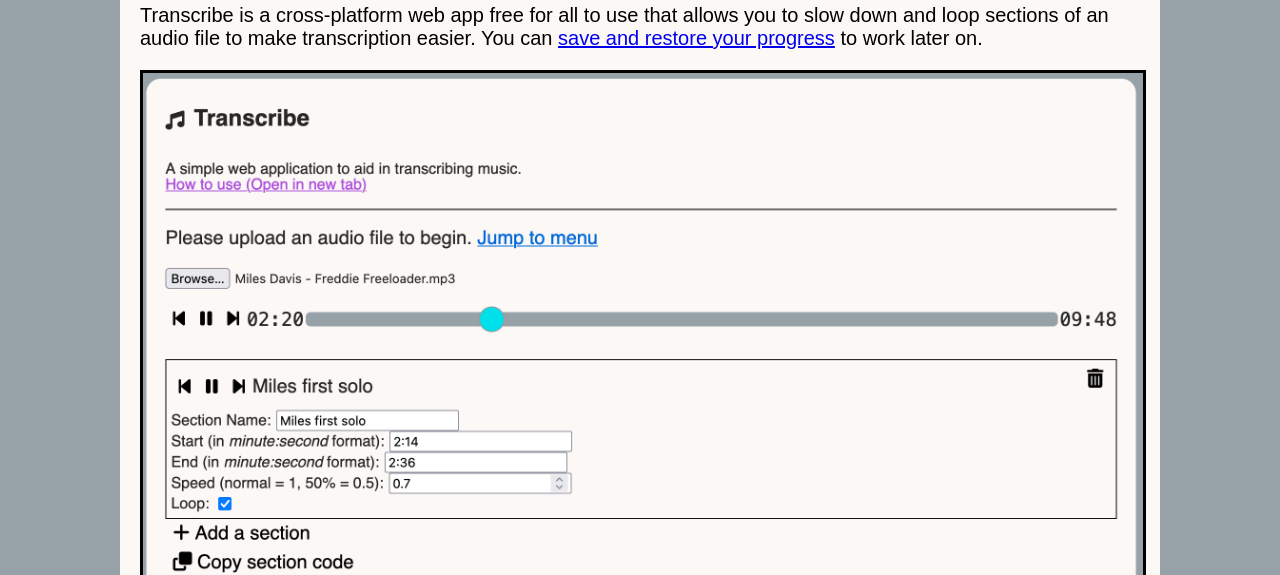
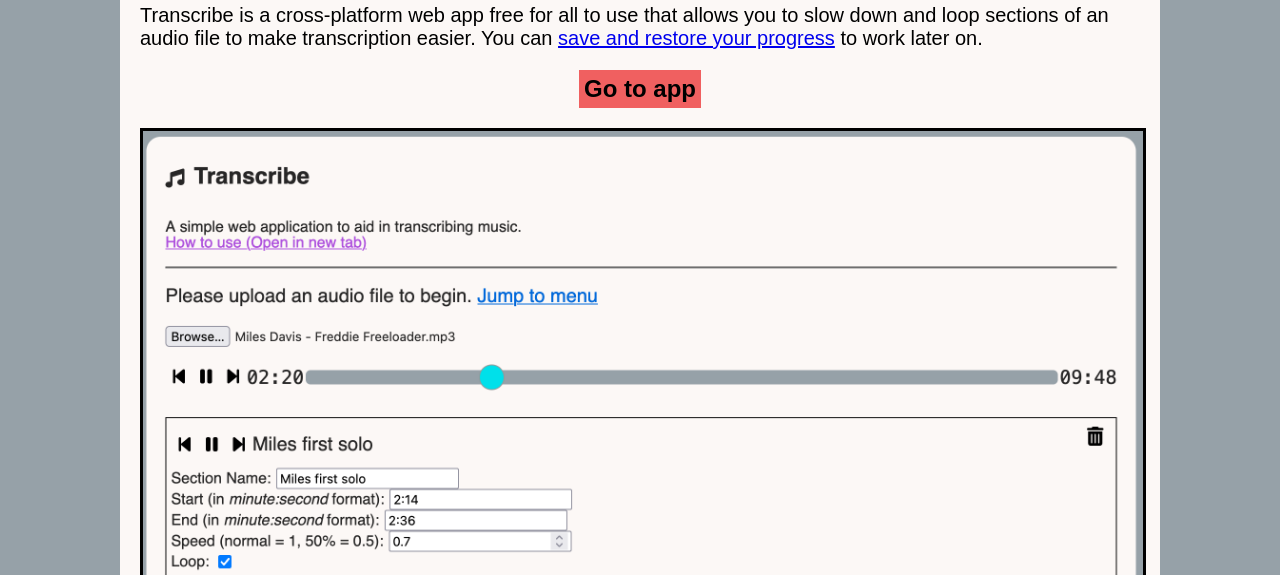
Before and after one commit to ethanuppal/transcribe, a plain HTML site: page help.html in a window 1280 px wide. Shown: the part 225-800 px from the top of the page. Drawn offline with Linux system fonts and the light colour scheme.

Commit message:
Add go to app button

```diff
--- a/assets/css/style.css
+++ b/assets/css/style.css
@@ -123,3 +123,19 @@ body.dark-theme {
 .timestamp {
     font-family: monospace;
 }
+
+.link-button-container {
+    display: flex;
+    justify-content: center;
+    margin-bottom: 20px;
+}
+
+.link-button {
+    text-align: center;
+    font-size: 24px;
+    padding: 5px;
+    background-color: #F06060;
+    text-decoration: none;
+    color: black;
+
+}
--- a/help.html
+++ b/help.html
@@ -14,6 +14,7 @@
 
         <script src="https://kit.fontawesome.com/556eaabc59.js" crossorigin="anonymous"></script>
         <script src="lib/jquery-3.6.0.min.js"></script>
+        <script src="script/utilities.js"></script>
         <script src="script/waybackmachine.js"></script>
     </head>
     <body>
@@ -33,39 +34,30 @@
                 </p>
             </div>
             <script>
-                // https://stackoverflow.com/questions/19491336/how-to-get-url-parameter-using-jquery-or-plain-javascript
-                var getUrlParameter = function getUrlParameter(sParam) {
-                    var sPageURL = window.location.search.substring(1),
-                        sURLVariables = sPageURL.split('&'),
-                        sParameterName,
-                        i;
-
-                    for (i = 0; i < sURLVariables.length; i++) {
-                        sParameterName = sURLVariables[i].split('=');
-
-                        if (sParameterName[0] === sParam) {
-                            return sParameterName[1] === undefined ? true : decodeURIComponent(sParameterName[1]);
-                        }
-                    }
-                    return false;
-                };
+                var backToApp = function() {}
+                $(document).ready(function() {
                     // If referred to from other window, close this tab. Otherwise,
                     // launch a new tab.
                     var appLink = document.getElementById('app-link');
+                    var appButton = document.getElementById('app-button');
                     appLink.style.display = 'block';
-                var backToApp = function() {}
                     if (getUrlParameter('app_exists') == 'yep') {
                         backToApp = function() { window.top.close(); }
                         appLink.innerText = 'Back to app';
                     } else {
                         appLink.href = "index.html"
                         appLink.innerText = 'Go to app';
+                        appButton.style.display = 'block';
                     }
+                });
             </script>
             <hr />
             <noscript>This page does not need JavaScript to work, but the app does. Please enable it if you would like to use the app. The code can be found <a href="app.js" rel="nofollow">here</a>.<hr /></noscript>
             <h2 id="overview">Overview</h2>
             <p>Transcribe is a cross-platform web app free for all to use that allows you to slow down and loop sections of an audio file to make transcription easier. You can <a href="#saving-progress">save and restore your progress</a> to work later on.</p>
+            <div class="link-button-container">
+                <a href="index.html" id="app-button" class="link-button" style="display: none;"><strong>Go to app</strong></a>
+            </div>
             <img src="assets/img/full-app-example-v1.png" alt="The application in use to transcribe a solo.">
             <p>If you have any questions not answered by this help page or want further clarification, <a href="https://github.com/ethanuppal/transcribe/issues/new">feel free to send me a question on the project page</a>.</p>
             <h2 id="uploading-files">Uploading Files</h2>
--- /dev/null
+++ b/script/utilities.js
@@ -0,0 +1,16 @@
+// https://stackoverflow.com/questions/19491336/how-to-get-url-parameter-using-jquery-or-plain-javascript
+var getUrlParameter = function getUrlParameter(sParam) {
+    var sPageURL = window.location.search.substring(1),
+        sURLVariables = sPageURL.split('&'),
+        sParameterName,
+        i;
+
+    for (i = 0; i < sURLVariables.length; i++) {
+        sParameterName = sURLVariables[i].split('=');
+
+        if (sParameterName[0] === sParam) {
+            return sParameterName[1] === undefined ? true : decodeURIComponent(sParameterName[1]);
+        }
+    }
+    return false;
+};
```
Also changed, not shown: app.js (+0 -17 lines), index.html (+1 -0 lines). Lines whose indentation alone changed are shown as unchanged.
